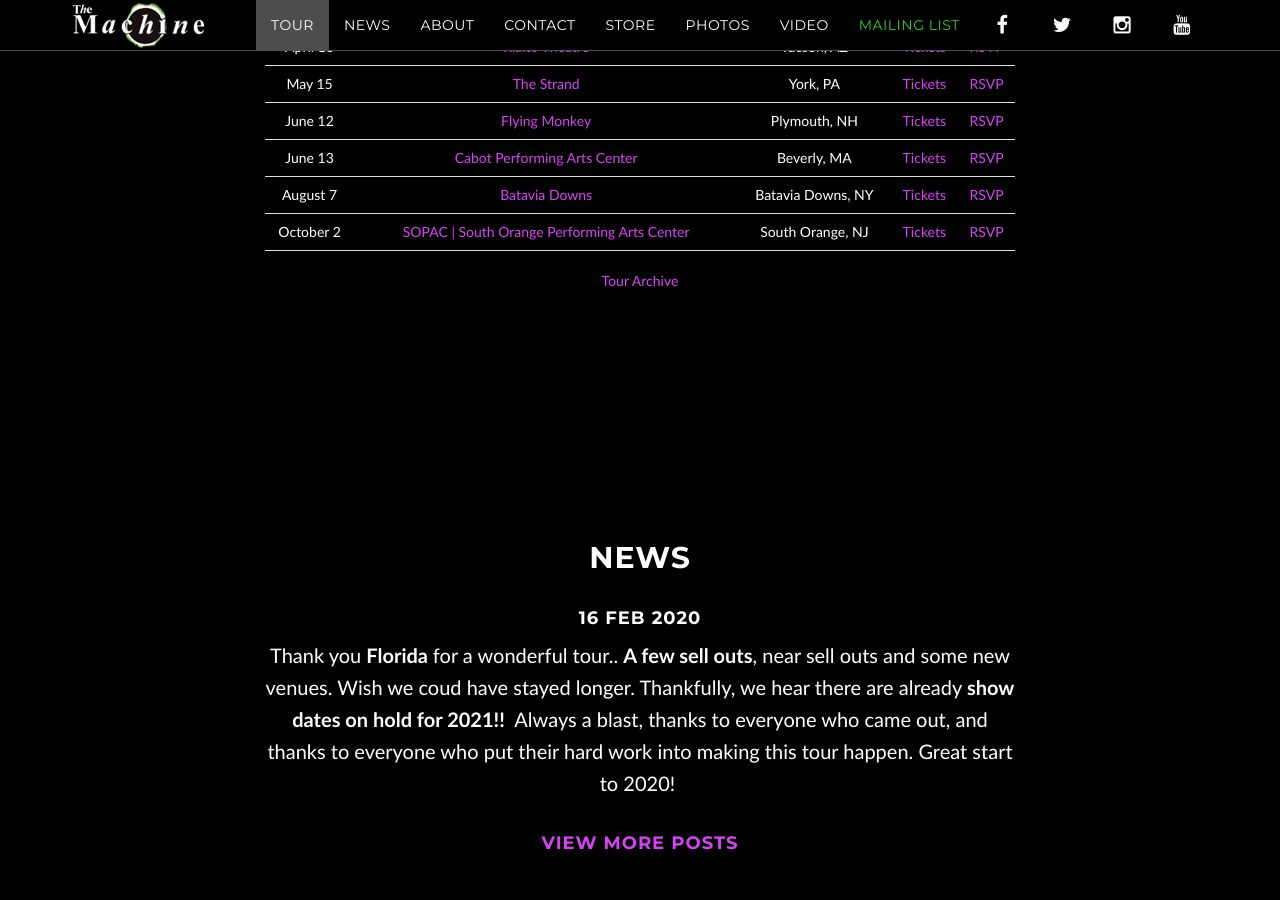
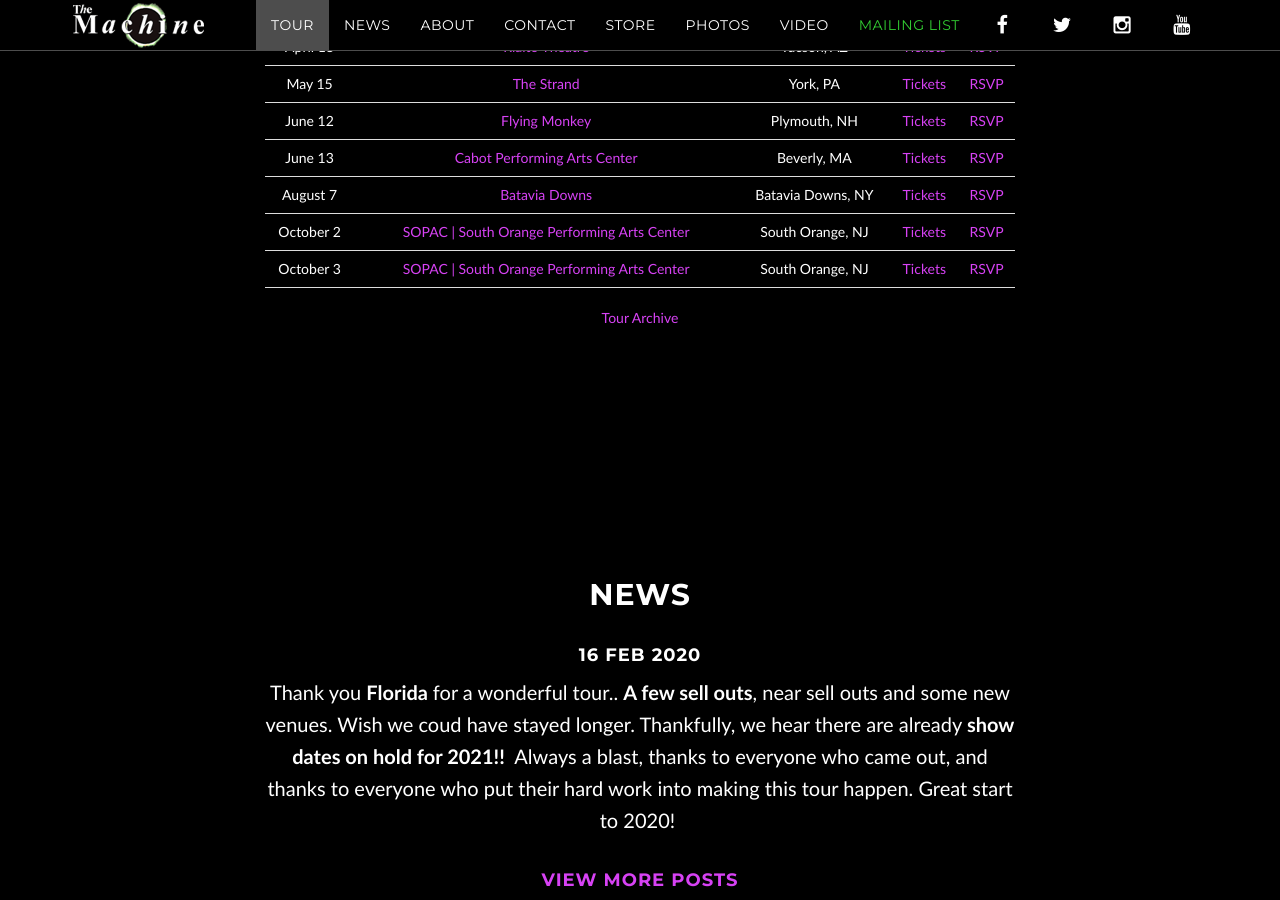
Before and after one commit to machineweb/machineweb.github.io, a Jekyll site: the page built from index.html, in a window 1280 px wide and 900 px high, scrolled down 1323 px. Built offline with Jekyll 4.4.1, drawn with Linux system fonts in a browser that asks for light colours; comment, search, counter and statistics services are not loaded.

Commit message:
New tour item

```diff
--- a/_data/tour.yml
+++ b/_data/tour.yml
@@ -4242,3 +4242,11 @@
     tickets-url: "http://www.sopacnow.org"
     rsvp-url: ""
     order: "1601614800000"
+
+  - date: "October 3 2020"
+    venue: "SOPAC | South Orange Performing Arts Center"
+    venue-url: "http://www.sopacnow.org"
+    location: "South Orange, NJ"
+    tickets-url: "http://www.sopacnow.org"
+    rsvp-url: ""
+    order: "1601701200000"
```
